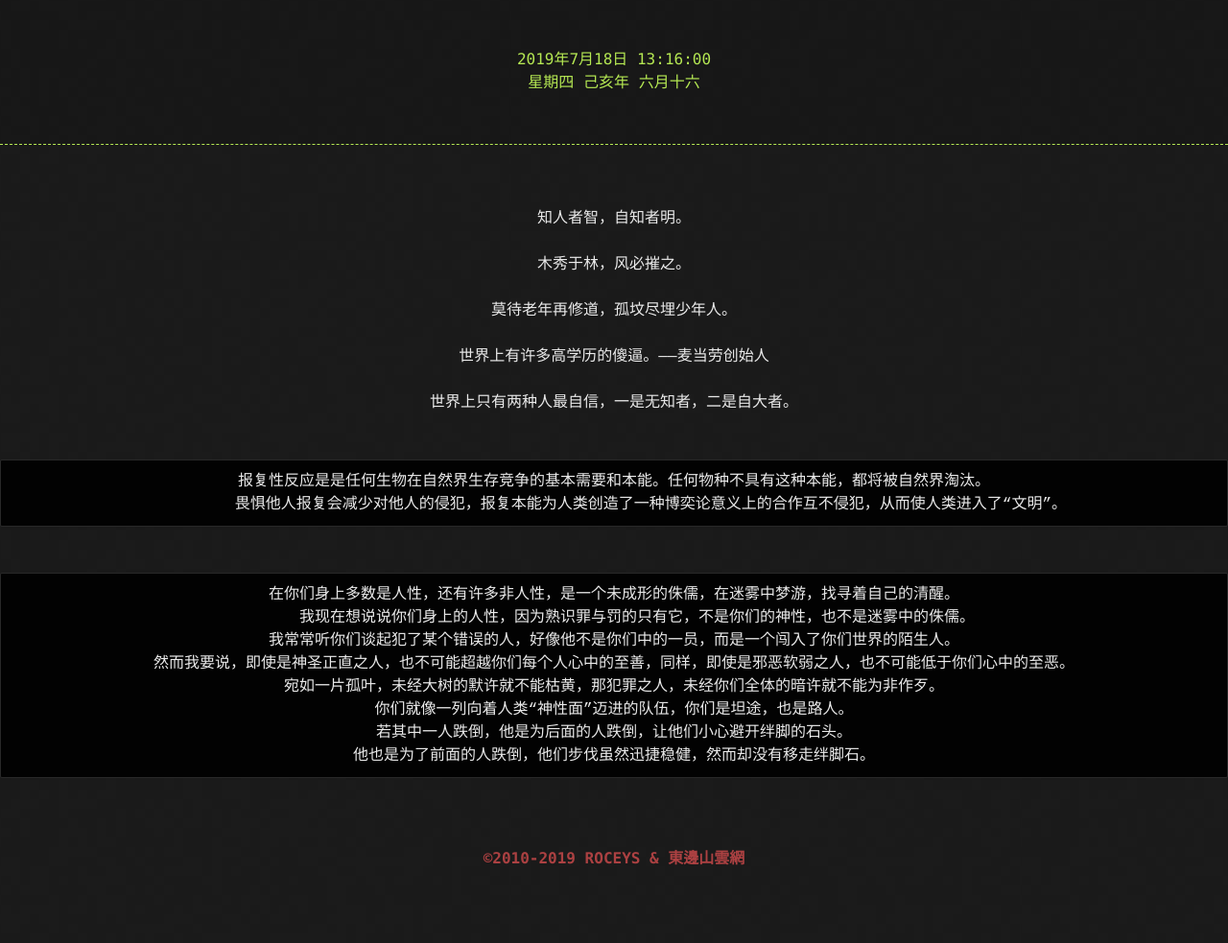
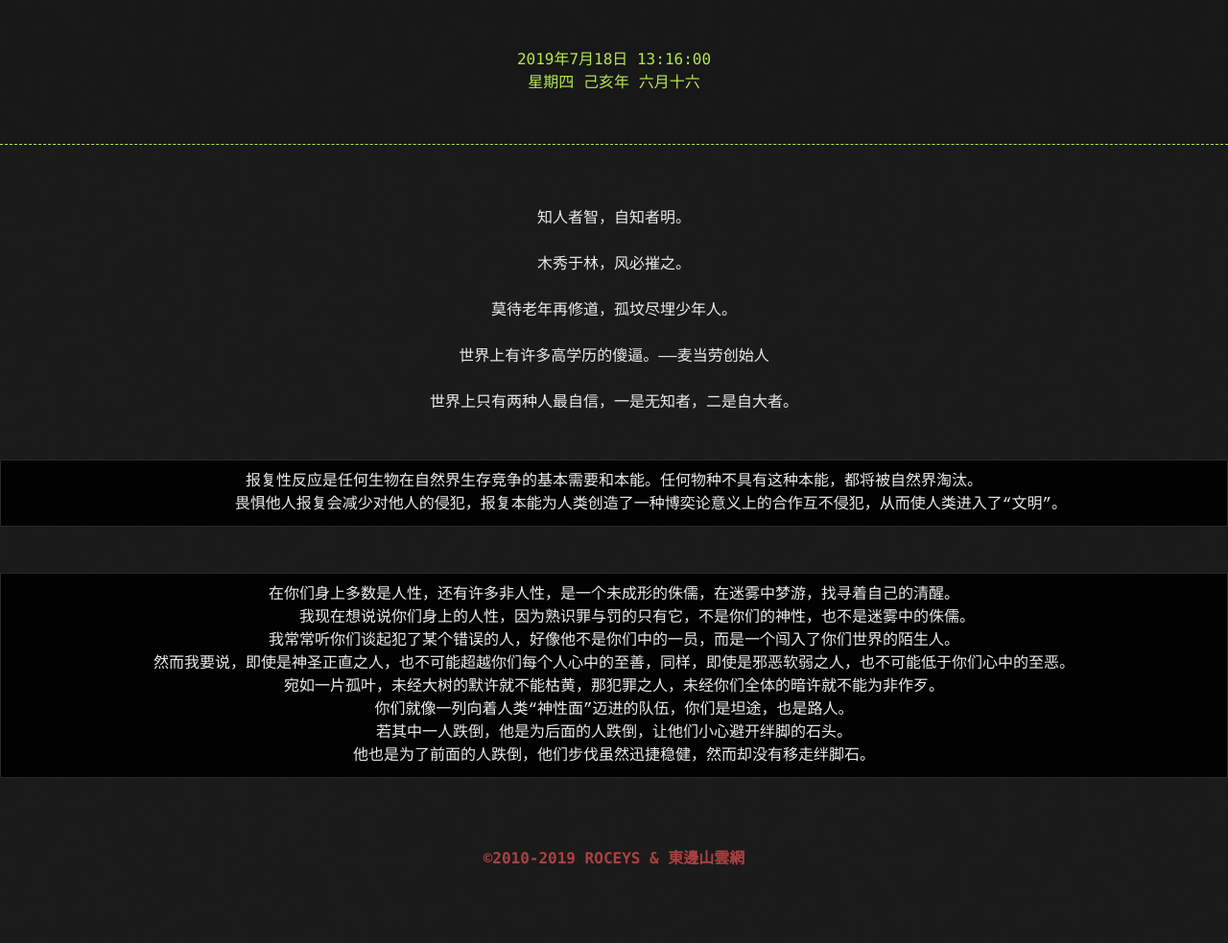
Before and after one commit to roceys/roceys.github.io, a Jekyll site: the page built from index.md, in a window 1280 px wide. Shown: the whole page at 96% size. Built offline with Jekyll 4.4.1, drawn with Linux system fonts in a browser that asks for light colours; nearby versions of some CDN libraries; comment, search, counter and statistics services are not loaded.

Commit message:
Update index1.html

```diff
--- a/_layouts/index1.html
+++ b/_layouts/index1.html
@@ -32,7 +32,7 @@ var _hmt = _hmt || [];
      <p>莫待老年再修道，孤坟尽埋少年人。</p><br>
      <p>世界上有许多高学历的傻逼。——麦当劳创始人</p><br>
      <p>世界上只有两种人最自信，一是无知者，二是自大者。</p><br><br>
-     <pre style="color:#eaeaea;">报复性反应是是任何生物在自然界生存竞争的基本需要和本能。任何物种不具有这种本能，都将被自然界淘汰。
+     <pre style="color:#eaeaea;">报复性反应是任何生物在自然界生存竞争的基本需要和本能。任何物种不具有这种本能，都将被自然界淘汰。
 	畏惧他人报复会减少对他人的侵犯，报复本能为人类创造了一种博奕论意义上的合作互不侵犯，从而使人类进入了“文明”。</pre><br><br>
      <pre style="color:#eaeaea;">在你们身上多数是人性，还有许多非人性，是一个未成形的侏儒，在迷雾中梦游，找寻着自己的清醒。
      我现在想说说你们身上的人性，因为熟识罪与罚的只有它，不是你们的神性，也不是迷雾中的侏儒。
```
